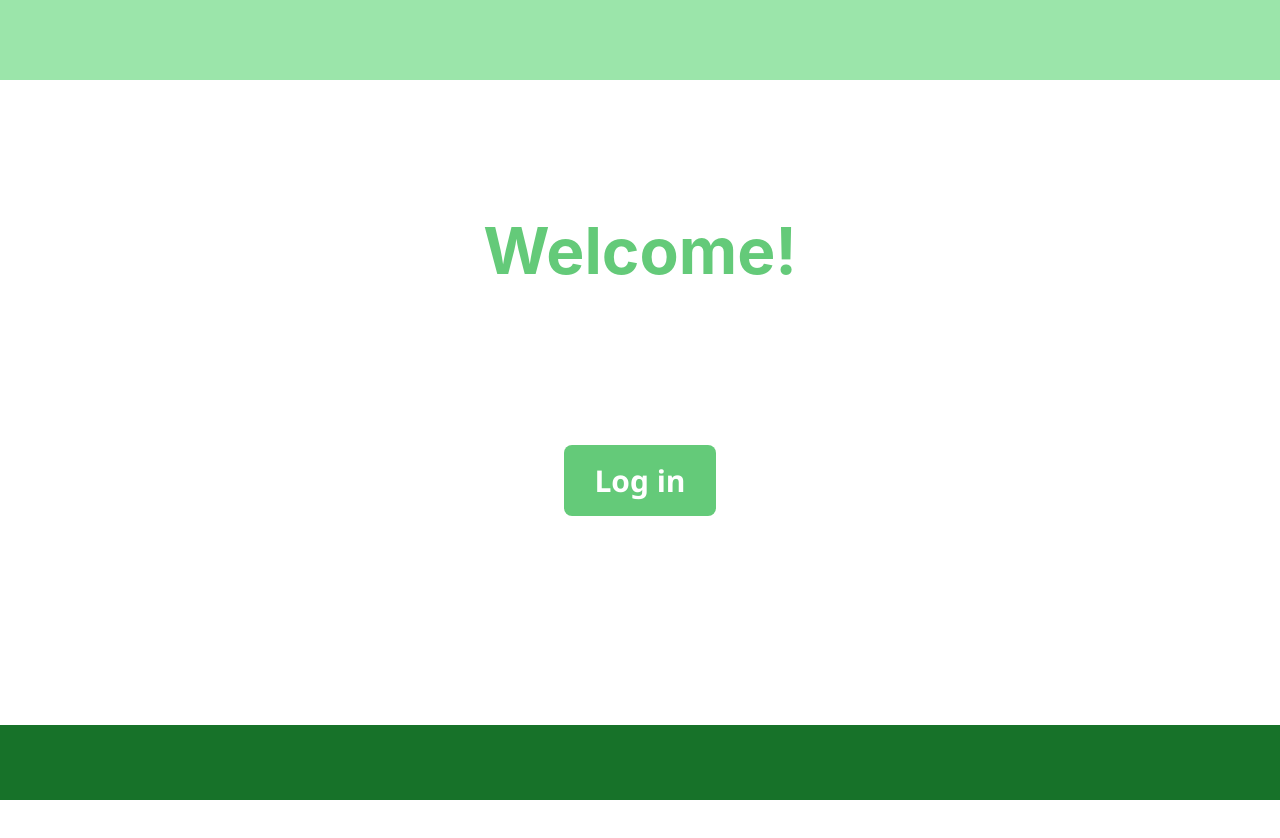
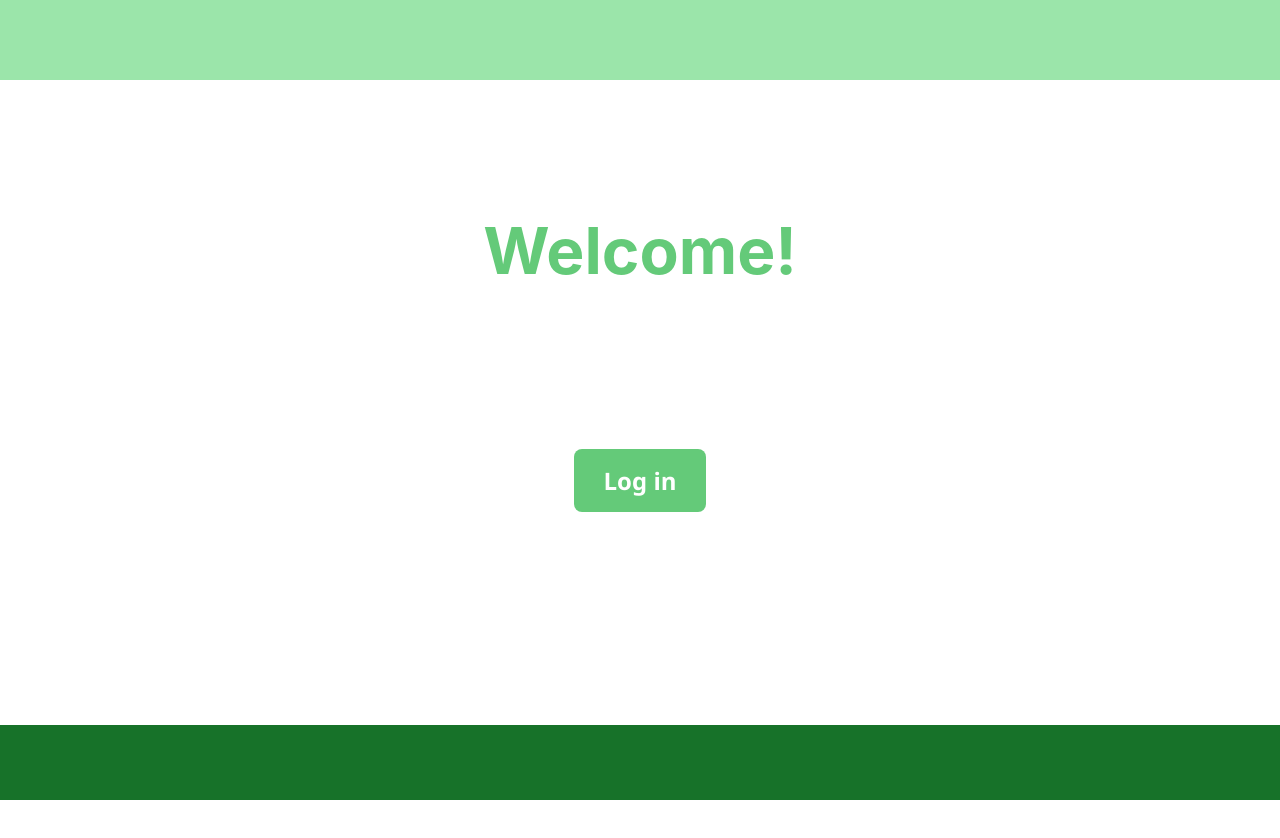
Before and after one commit to gr125/treehacks24, a React (Create React App) app in the folder treehacks 2/react-login-demo/frontend/: page / in a window 1280 px wide. Shown: the top 838 px of the page. Built offline with nearby package versions, Linux system fonts and the light colour scheme.

Commit message:
minor font changes

```diff
--- a/treehacks 2/react-login-demo/frontend/src/index.css
+++ b/treehacks 2/react-login-demo/frontend/src/index.css
@@ -33,6 +33,7 @@ code {
   padding: 0;
   font-family: -apple-system, BlinkMacSystemFont, Segoe UI, Roboto, Oxygen, Ubuntu, Cantarell,
   Fira Sans, Droid Sans, Helvetica Neue, sans-serif;
+  font-weight: bold;
 }
 
 input[type="button"] {
@@ -40,7 +41,7 @@ input[type="button"] {
     background: #64ca79;
     color: rgb(255, 255, 255);
     padding: 15px 30px;
-    font-size: 30px;
+    font-size: 24px;
     border-radius: 8px;
     cursor: pointer;
     font-family: 'Segoe UI', Tahoma, Geneva, Verdana, sans-serif;
```
